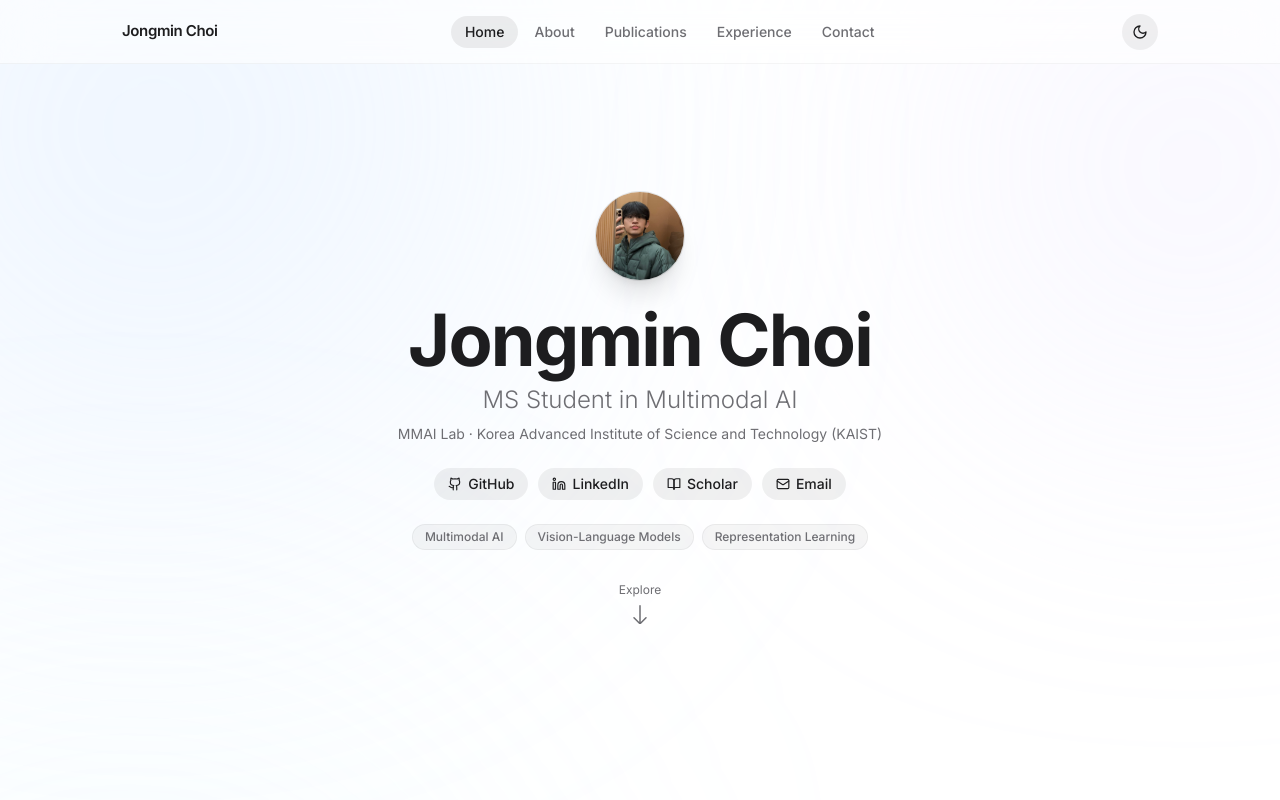
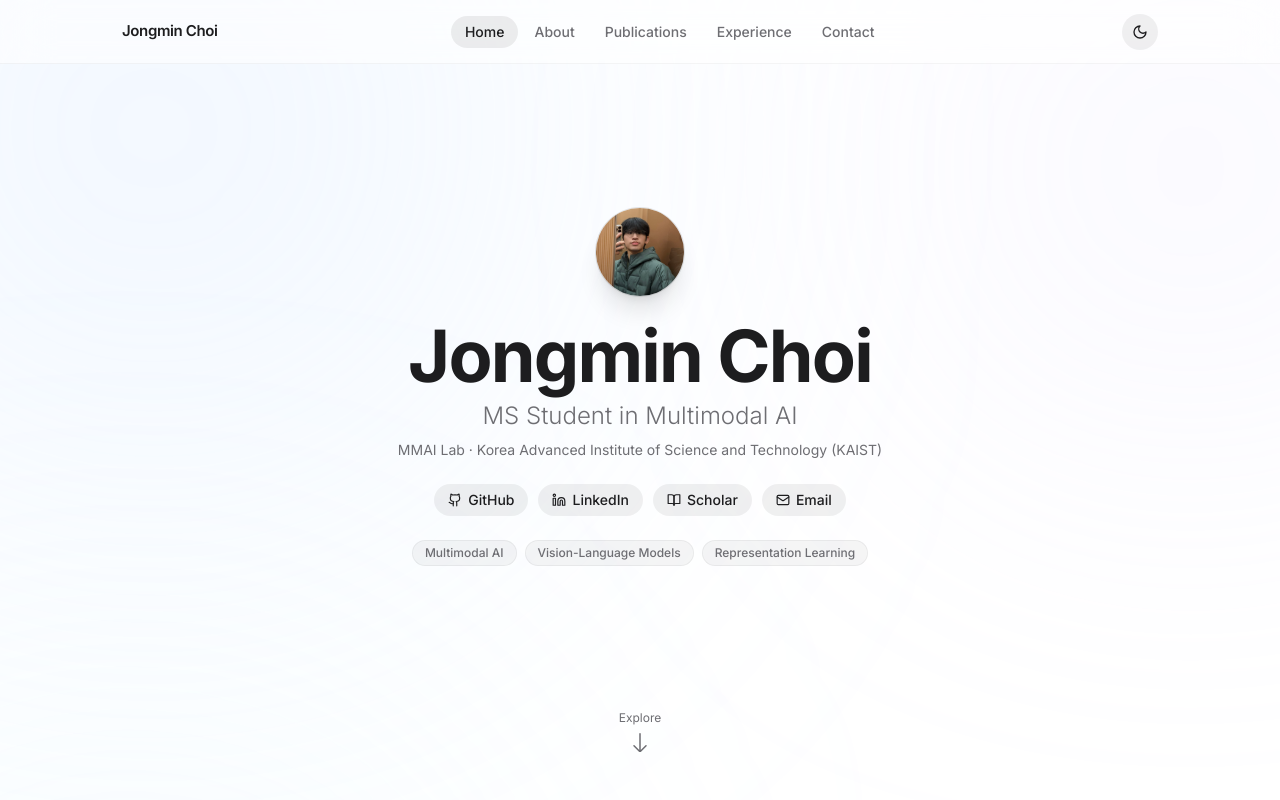
Before and after one commit to cjongmin/cjongmin.github.io, a React (Vite) app: page / in a window 1280 px wide. Shown: the top 800 px of the page. Built offline with nearby package versions, Linux system fonts and the light colour scheme.

Commit message:
Polish: ambient glow, hero, navbar glass, about text, section continuity

```diff
--- a/src/components/BackgroundGlow.tsx
+++ b/src/components/BackgroundGlow.tsx
@@ -7,27 +7,27 @@ export default function BackgroundGlow() {
     >
       {/* Hero — top-left */}
       <div
-        className="absolute rounded-full bg-blue-200/25 dark:bg-blue-500/10 blur-[160px]"
+        className="absolute rounded-full bg-blue-200/25 dark:bg-blue-500/[5] blur-[200px]"
         style={{ width: '60vw', height: '60vw', top: '-20vw', left: '-18vw' }}
       />
       {/* Hero — top-right */}
       <div
-        className="absolute rounded-full bg-violet-200/20 dark:bg-violet-500/8 blur-[140px]"
+        className="absolute rounded-full bg-violet-200/20 dark:bg-violet-500/[4] blur-[180px]"
         style={{ width: '42vw', height: '42vw', top: '-8vw', right: '-14vw' }}
       />
       {/* About → Publications — mid-left */}
       <div
-        className="absolute rounded-full bg-sky-200/15 dark:bg-sky-500/6 blur-[180px]"
+        className="absolute rounded-full bg-sky-200/15 dark:bg-sky-500/[3] blur-[200px]"
         style={{ width: '52vw', height: '52vw', top: '90vh', left: '-16vw' }}
       />
       {/* Publications → Experience — mid-right */}
       <div
-        className="absolute rounded-full bg-indigo-200/15 dark:bg-indigo-500/6 blur-[170px]"
+        className="absolute rounded-full bg-indigo-200/15 dark:bg-indigo-500/[3] blur-[200px]"
         style={{ width: '48vw', height: '48vw', top: '185vh', right: '-18vw' }}
       />
       {/* Contact — bottom */}
       <div
-        className="absolute rounded-full bg-blue-200/20 dark:bg-blue-500/8 blur-[160px]"
+        className="absolute rounded-full bg-blue-200/20 dark:bg-blue-500/[4] blur-[190px]"
         style={{ width: '54vw', height: '54vw', top: '290vh', left: '10vw' }}
       />
     </div>
--- a/src/components/Hero.tsx
+++ b/src/components/Hero.tsx
@@ -15,9 +15,10 @@ export default function Hero() {
   return (
     <section
       id="home"
-      className="relative min-h-screen flex flex-col items-center justify-center overflow-hidden pt-16"
+      className="relative min-h-screen flex flex-col items-center overflow-hidden pt-16"
     >
-      <div className="section-container relative z-10 flex flex-col items-center text-center gap-6 pt-16 pb-28">
+      <div className="flex-1" />
+      <div className="section-container relative z-10 flex flex-col items-center text-center gap-6">
         {/* Profile photo / monogram */}
         {profile.profileImage ? (
           <motion.div
@@ -119,13 +120,17 @@ export default function Hero() {
           ))}
         </motion.div>
 
-        {/* Scroll cue */}
+      </div>
+
+      <div className="flex-1" />
+
+      {/* Scroll cue — floats between content and bottom of hero */}
       <motion.button
         onClick={() => scrollToSection('about')}
         initial={{ opacity: 0 }}
         animate={{ opacity: 1 }}
         transition={{ delay: 1.1 }}
-          className="mt-2 text-secondary hover:text-[#0071E3] dark:hover:text-[#2997FF] transition-colors flex flex-col items-center gap-1.5 text-xs"
+        className="relative z-10 mb-12 text-secondary hover:text-[#0071E3] dark:hover:text-[#2997FF] transition-colors flex flex-col items-center gap-1.5 text-xs"
         aria-label="Scroll to About section"
       >
         <span>Explore</span>
@@ -139,7 +144,6 @@ export default function Hero() {
           />
         </svg>
       </motion.button>
-      </div>
     </section>
   )
 }
```
Lines whose indentation alone changed are shown as unchanged.
